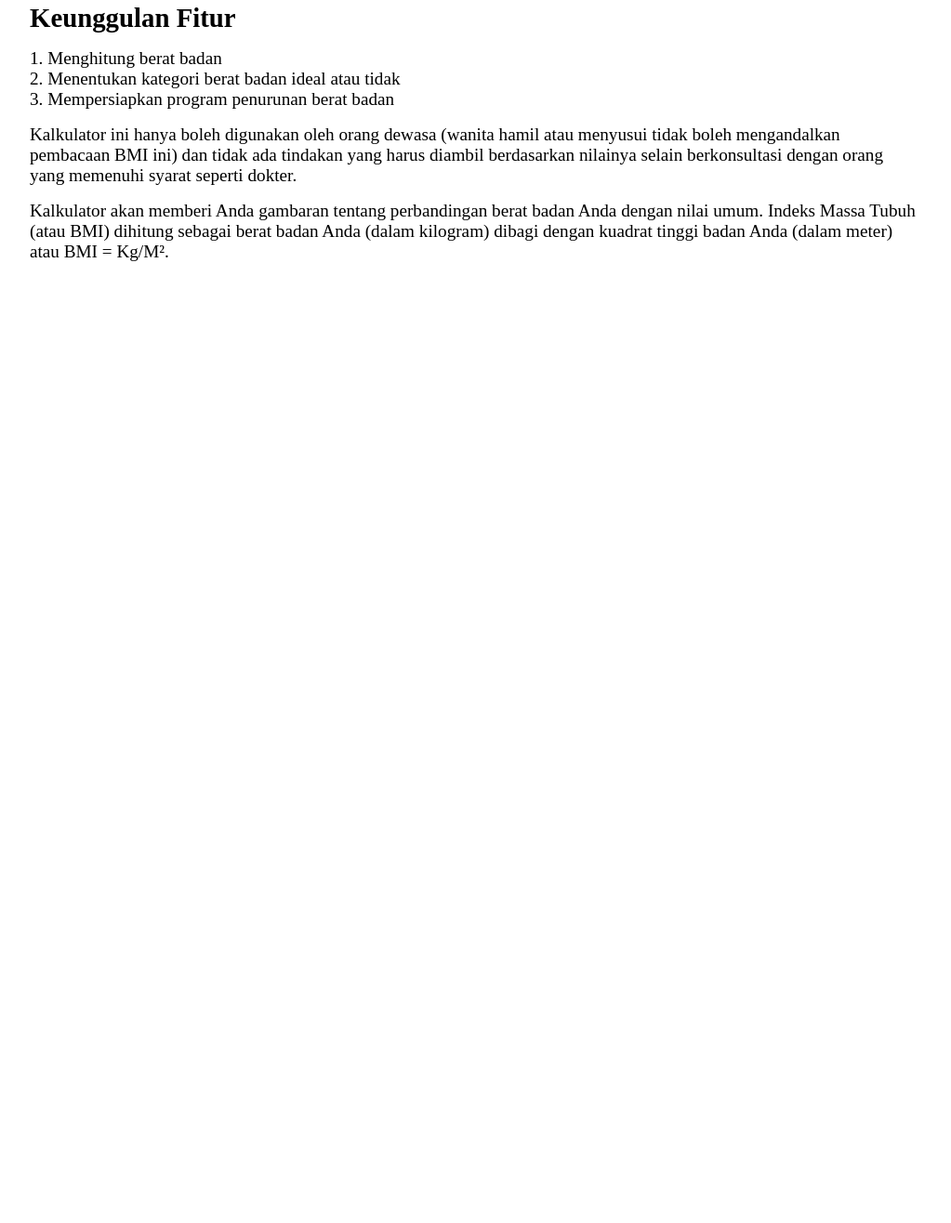
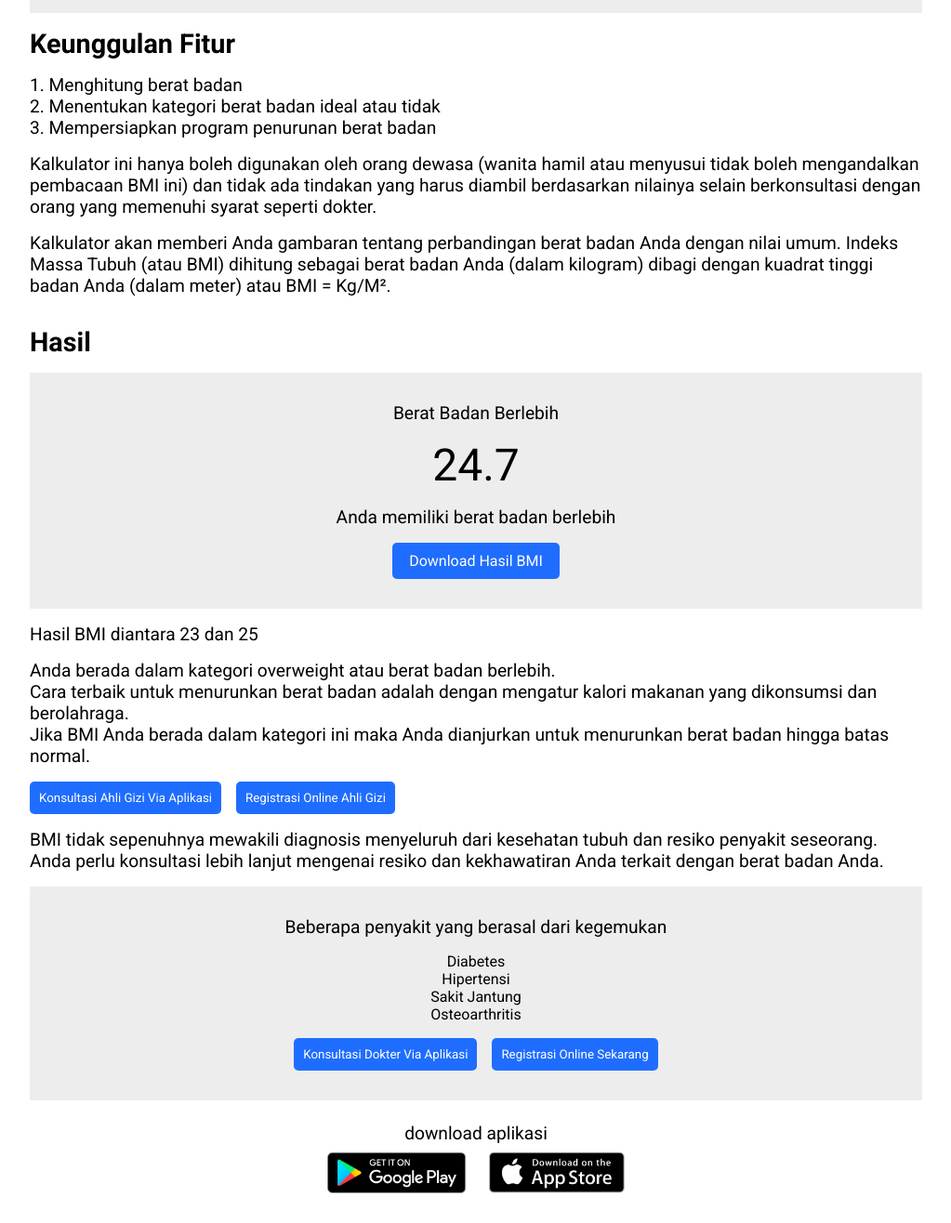
Before and after one commit to revou-fundamental-course/8-jul-24-fajri-farid, a plain HTML site: page index.html in a window 1280 px wide. Shown: the part 626-1942 px from the top of the page at 93% size, without its empty margins (128-1151 px from the left). Before the commit the page ends 940 px from the top, so only its background shows below. Drawn offline with Linux system fonts and the light colour scheme.

Commit message:
kerangka html for dom done

```diff
--- a/index.html
+++ b/index.html
@@ -5,6 +5,15 @@
     <meta name="viewport" content="width=device-width, initial-scale=1.0" />
     <link rel="stylesheet" href="style.css" />
     <title>Kalkulator BMI</title>
+
+    <!-- font start -->
+    <link rel="preconnect" href="https://fonts.googleapis.com" />
+    <link rel="preconnect" href="https://fonts.gstatic.com" crossorigin />
+    <link
+      href="https://fonts.googleapis.com/css2?family=Roboto:ital,wght@0,100;0,300;0,400;0,500;0,700;0,900;1,100;1,300;1,400;1,500;1,700;1,900&display=swap"
+      rel="stylesheet"
+    />
+    <!-- font end -->
 
     <!-- font awesome start -->
     <script
@@ -98,6 +107,59 @@
 
       <div id="hasil">
         <!-- Hasil akan ditampilkan di sini -->
+        <h2>Hasil</h2>
+        <div id="hasil-bmi">
+          <p>Berat Badan Berlebih</p>
+          <p id="angka">24.7</p>
+          <p>Anda memiliki berat badan berlebih</p>
+          <button>Download Hasil BMI</button>
+        </div>
+        <p>Hasil BMI diantara 23 dan 25</p>
+        <div>
+          <p>
+            Anda berada dalam kategori overweight atau berat badan berlebih.
+          </p>
+          <p>
+            Cara terbaik untuk menurunkan berat badan adalah dengan mengatur
+            kalori makanan yang dikonsumsi dan berolahraga.
+          </p>
+          <p>
+            Jika BMI Anda berada dalam kategori ini maka Anda dianjurkan untuk
+            menurunkan berat badan hingga batas normal.
+          </p>
+        </div>
+        <div class="konsul">
+          <button>Konsultasi Ahli Gizi Via Aplikasi</button>
+          <button>Registrasi Online Ahli Gizi</button>
+        </div>
+
+        <div>
+          <p>
+            BMI tidak sepenuhnya mewakili diagnosis menyeluruh dari kesehatan
+            tubuh dan resiko penyakit seseorang. Anda perlu konsultasi lebih
+            lanjut mengenai resiko dan kekhawatiran Anda terkait dengan berat
+            badan Anda.
+          </p>
+        </div>
+
+        <div id="penyakit">
+          <p>Beberapa penyakit yang berasal dari kegemukan</p>
+          <div id="penyakit-disebabkan">
+            <p>Diabetes</p>
+            <p>Hipertensi</p>
+            <p>Sakit Jantung</p>
+            <p>Osteoarthritis</p>
+          </div>
+          <div class="konsul">
+            <button>Konsultasi Dokter Via Aplikasi</button>
+            <button>Registrasi Online Sekarang</button>
+          </div>
+        </div>
+        <div id="download-app">
+          <p>download aplikasi</p>
+          <img src="assets/downloadapp.webp" alt="" />
+        </div>
+        <!-- end hasil -->
       </div>
 
       <script src="script.js"></script>
--- a/script.js
+++ b/script.js
@@ -5,6 +5,8 @@ function hitungBMI() {
   if (berat && tinggi) {
     const tinggiMeter = tinggi / 100;
     const bmi = berat / (tinggiMeter * tinggiMeter);
+
+    console.log(berat, tinggi, bmi.toFixed(1));
 
     let hasilText = "";
     let kategori = "";
@@ -26,9 +28,9 @@ function hitungBMI() {
     document.getElementById("hasil").style.display = "block";
     document.getElementById("hasil").innerHTML = `
         <h2>Hasil</h2>
-        <p>Berat Badan: ${berat} kg</p>
-        <p>Tinggi Badan: ${tinggi} cm</p>
-        <p>BMI: ${bmi.toFixed(1)}</p>
+        <div id="hasil">
+            <p></p>
+        </div>
         <p>Kategori: ${kategori}</p>
         <p>${hasilText}</p>
       `;
--- a/style.css
+++ b/style.css
@@ -2,6 +2,7 @@
 html {
   margin: 0;
   padding: 0;
+  font-family: "Roboto", sans-serif;
 }
 
 body {
@@ -123,3 +124,80 @@ input[type="reset"] {
 #fitur ol {
   list-style-position: inside;
 }
+
+#hasil {
+  display: flex;
+  flex-direction: column;
+  gap: 1rem;
+  margin-top: 2rem;
+}
+
+#hasil-bmi {
+  padding: 2rem;
+  display: flex;
+  flex-direction: column;
+  background-color: #ededed;
+  gap: 1rem;
+  text-align: center;
+  justify-content: center;
+  align-items: center;
+}
+
+#hasil-bmi button {
+  width: 20%;
+  padding: 10px 10px;
+  font-size: 1rem;
+  background-color: rgb(31, 109, 255);
+  border: none;
+  color: white;
+  border-radius: 5px;
+  cursor: pointer;
+}
+
+#hasil-bmi #angka {
+  font-size: 3rem;
+}
+
+#hasil .konsul {
+  display: flex;
+  flex-direction: row;
+  gap: 1rem;
+}
+
+#hasil .konsul button {
+  padding: 10px 10px;
+  border: none;
+  background-color: rgb(31, 109, 255);
+  color: white;
+  border-radius: 5px;
+  cursor: pointer;
+}
+
+#hasil #penyakit {
+  padding: 2rem;
+  display: flex;
+  flex-direction: column;
+  align-items: center;
+  justify-content: center;
+  text-align: center;
+  background-color: #ededed;
+  gap: 1rem;
+}
+
+#hasil #penyakit-disebabkan {
+  font-size: 1rem;
+  font-weight: 400;
+}
+
+#hasil #download-app {
+  margin-top: 0.5rem;
+  display: flex;
+  flex-direction: column;
+  align-items: center;
+  justify-content: center;
+  text-align: center;
+}
+
+#hasil #download-app img {
+  width: 20rem;
+}
```
